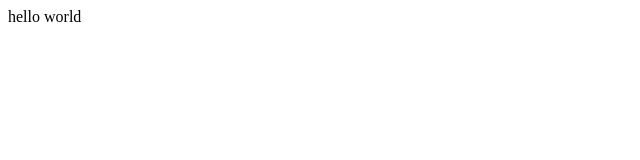
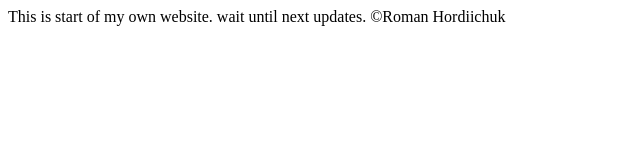
Before and after one commit to shojchi/my-digital-self, a plain HTML site: page index.html in a window 1280 px wide. Shown: the whole page, without its empty margins (0-640 px from the left). Drawn offline with Linux system fonts and the light colour scheme.

Commit message:
init deploy

```diff
--- a/index.html
+++ b/index.html
@@ -8,6 +8,8 @@
     <title>Sqwzzz's Website</title>
 </head>
 <body>
-hello world
+This is start of my own website.
+wait until next updates.
+©Roman Hordiichuk
 </body>
 </html>
```
Also changed, not shown: 3 other files.
